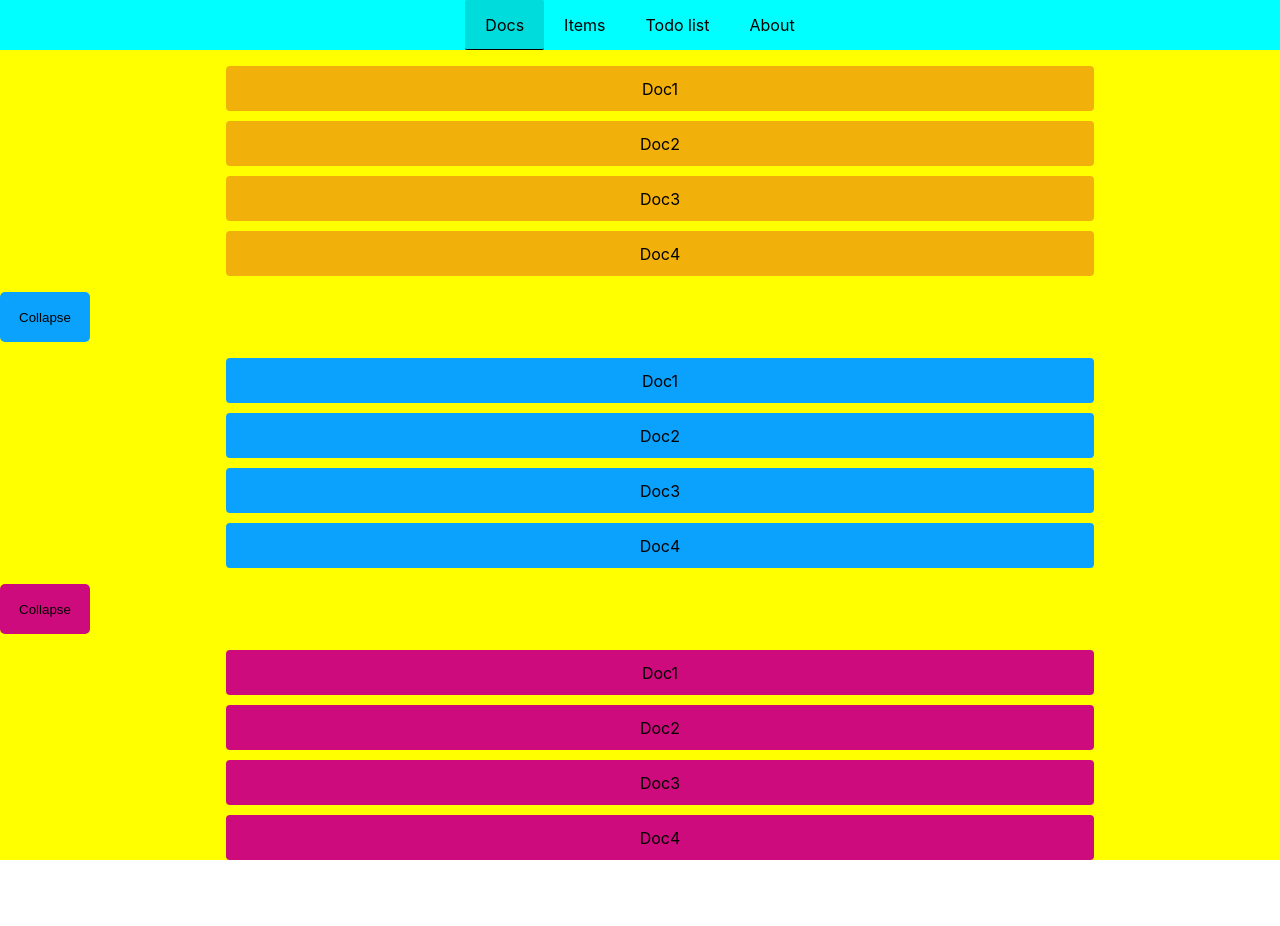
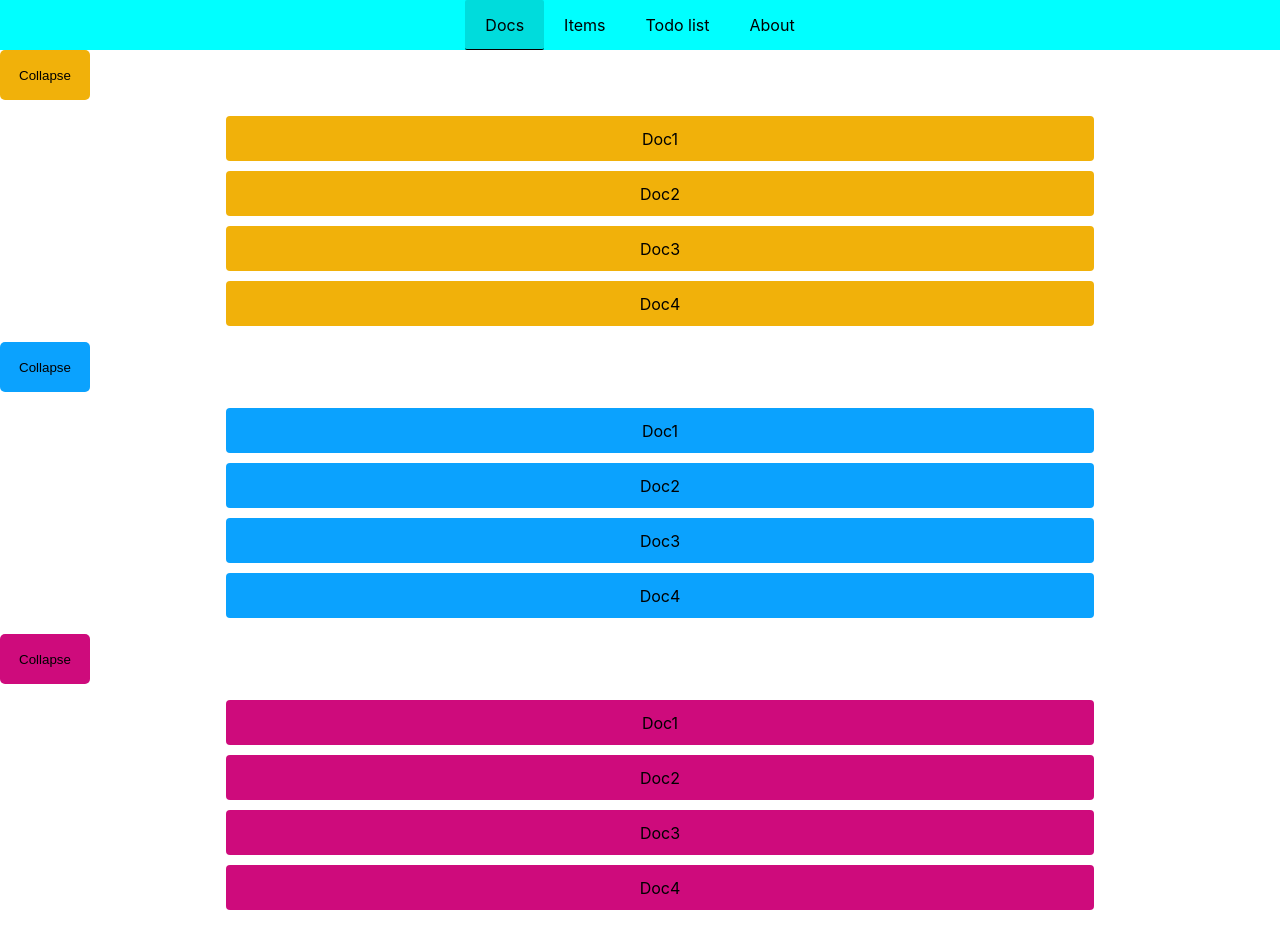
Before and after one commit to mattheol/react-advanced, a React (Create React App) app: page /docs in a window 1280 px wide. Before the commit the page ends 860 px from the top, so only its background shows below. Built offline with nearby package versions, Linux system fonts and the light colour scheme.

Commit message:
fixed pages top padding

```diff
--- a/src/App.css
+++ b/src/App.css
@@ -2,8 +2,7 @@
   box-sizing: border-box;
 }
 
-html,
 body {
-  padding-top: 0px;
+  padding-top: 50px;
   height: 100%;
 }
--- a/src/providers/Collapse.js
+++ b/src/providers/Collapse.js
@@ -2,7 +2,7 @@ import { Component } from "react";
 
 class Collapse extends Component {
   state = {
-    isCollapsed: false
+    isCollapsed: true
   };
 
   toggle = () => {
--- a/src/views/Docs.js
+++ b/src/views/Docs.js
@@ -2,11 +2,11 @@ import React from "react";
 import ItemsList from "../components/ItemsList/ItemsList";
 
 const Docs = () => (
-  <div style={{ background: "yellow" }}>
+  <>
     <ItemsList color="#f1b10a" />
     <ItemsList color="#0ba2fe" />
     <ItemsList color="#ce0b7c" />
-  </div>
+  </>
 );
 
 export default Docs;
--- a/src/views/TodoWithHooks.css
+++ b/src/views/TodoWithHooks.css
@@ -41,7 +41,7 @@ p {
   width: 100%;
   position: fixed;
   margin: 0;
-  padding: 100px 0 0 100px;
+  padding: 0px 0 0 100px;
   height: 100%;
   transition: background-color 1s ease;
 }
```
